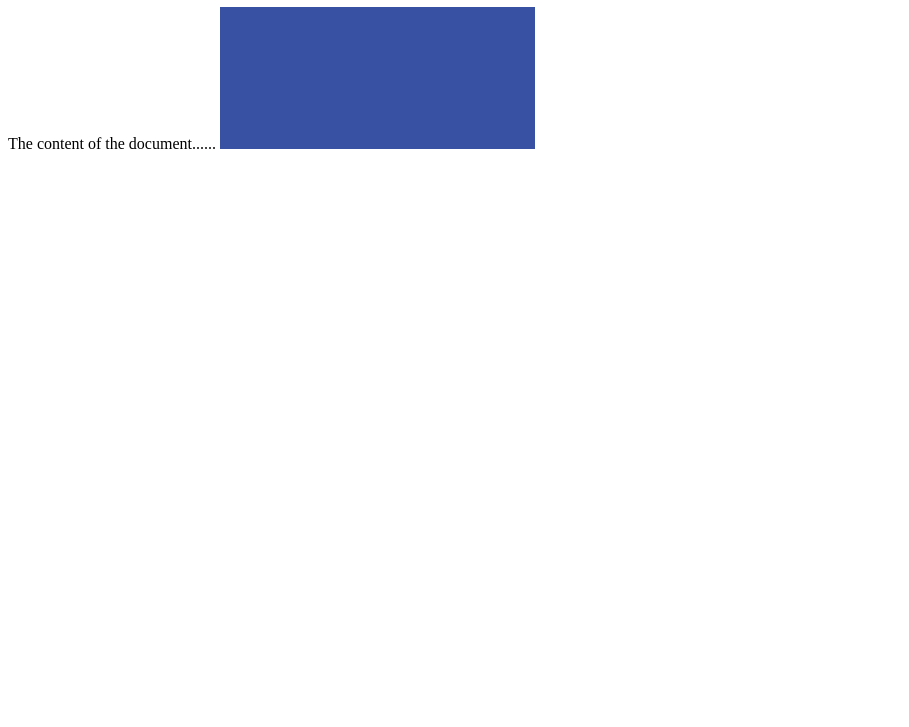
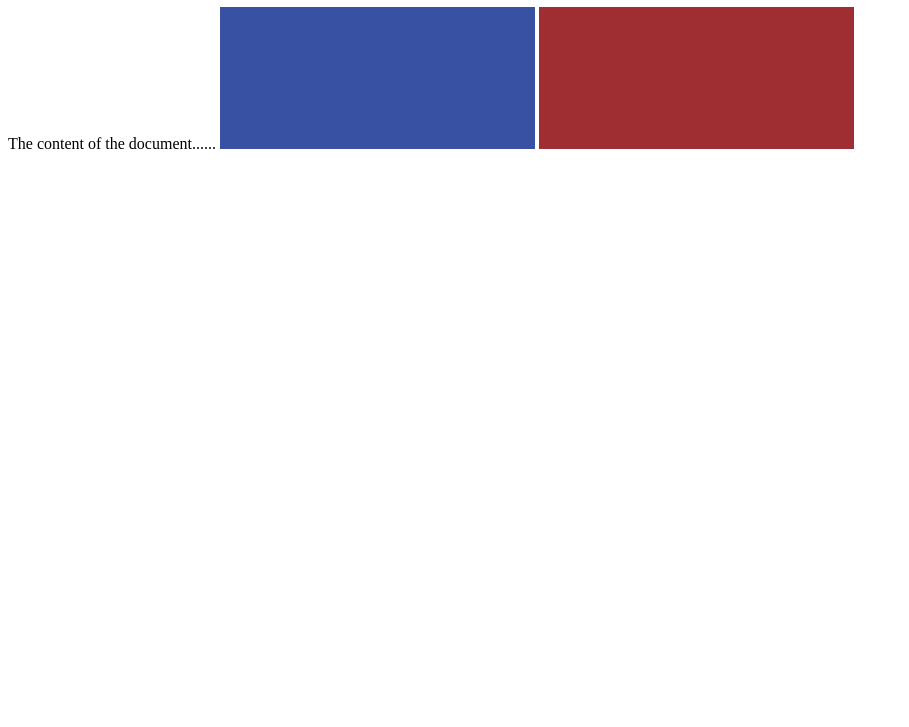
Before and after one commit to raesquared/afton_test_project, a plain HTML site: page index.html in a window 1280 px wide. Shown: the part 73-800 px from the top of the page, without its empty margins (0-909 px from the left). Drawn offline with Linux system fonts and the light colour scheme.

Commit message:
Added Red Square

```diff
--- a/index.html
+++ b/index.html
@@ -8,7 +8,7 @@
 	<h1>TEST DOCUMENT!!!</h1>
 The content of the document......
 
-<img src="images/blue.jpg"/>
+<img src="images/blue.jpg"/> <img src="images/red.jpg"/>
 </body>
 
 </html>
```
